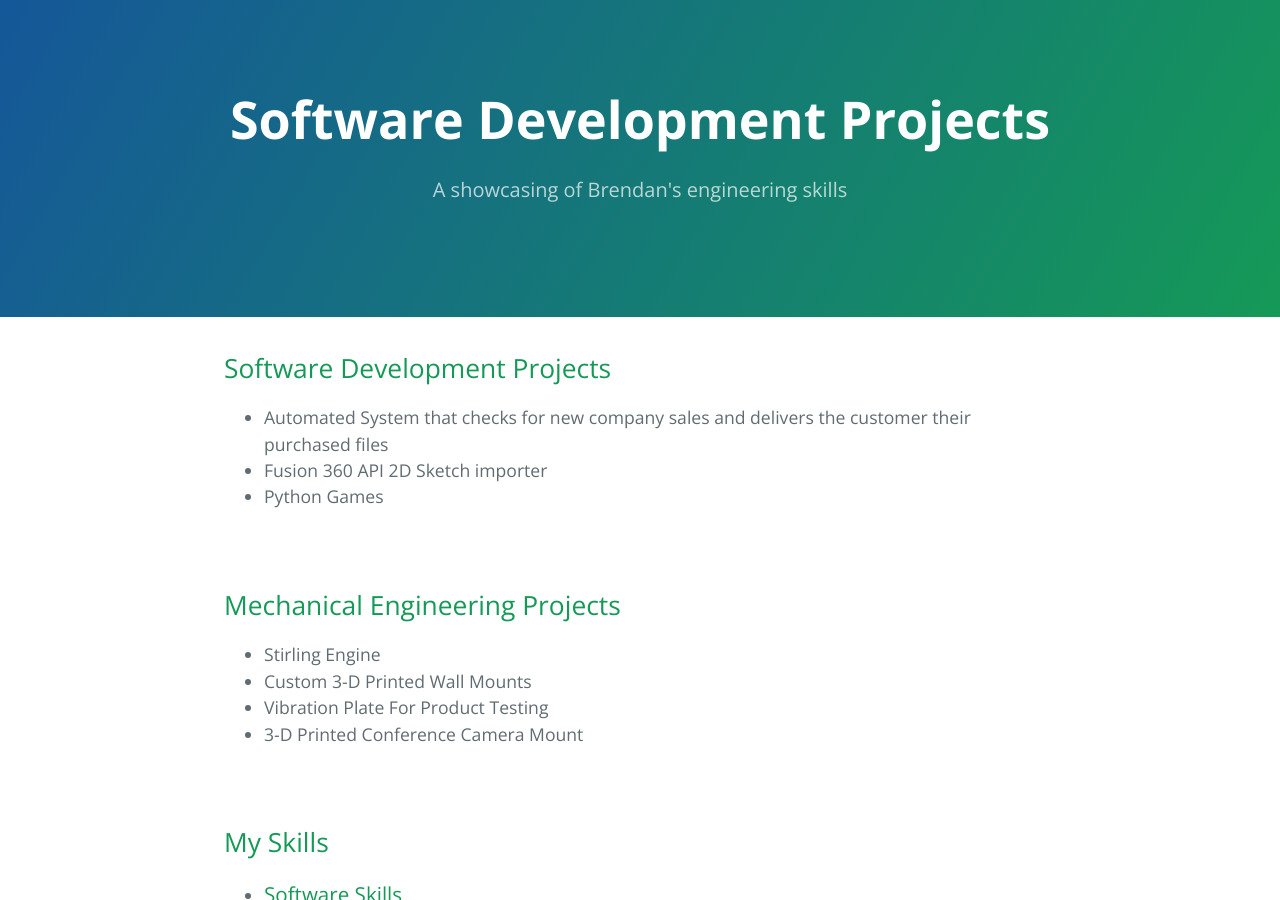
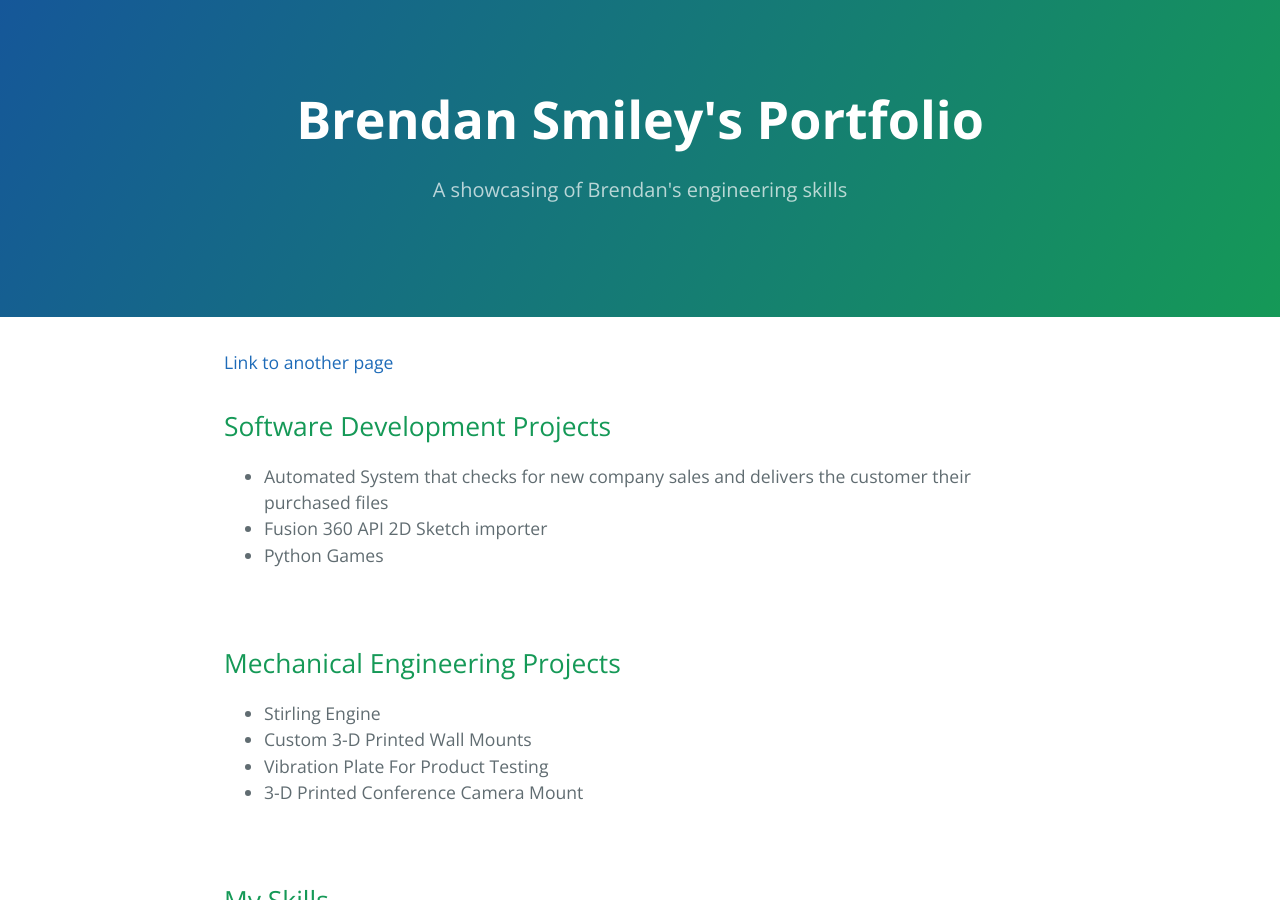
Before and after one commit to b-smiley/b-smiley.github.io, a Jekyll site: the page built from index.md, in a window 1280 px wide and 900 px high. Built offline with Jekyll 4.4.1, drawn with Linux system fonts in a browser that asks for light colours; our own code applies the rules of GitHub Pages for plain Markdown files.

Commit message:
Update index.md

```diff
--- a/index.md
+++ b/index.md
@@ -1,6 +1,8 @@
 ---
 layout: default
 ---
+
+[Link to another page](./another-page.html)
 
 ## Software Development Projects
   - Automated System that checks for new company sales and delivers the customer their purchased files
```
